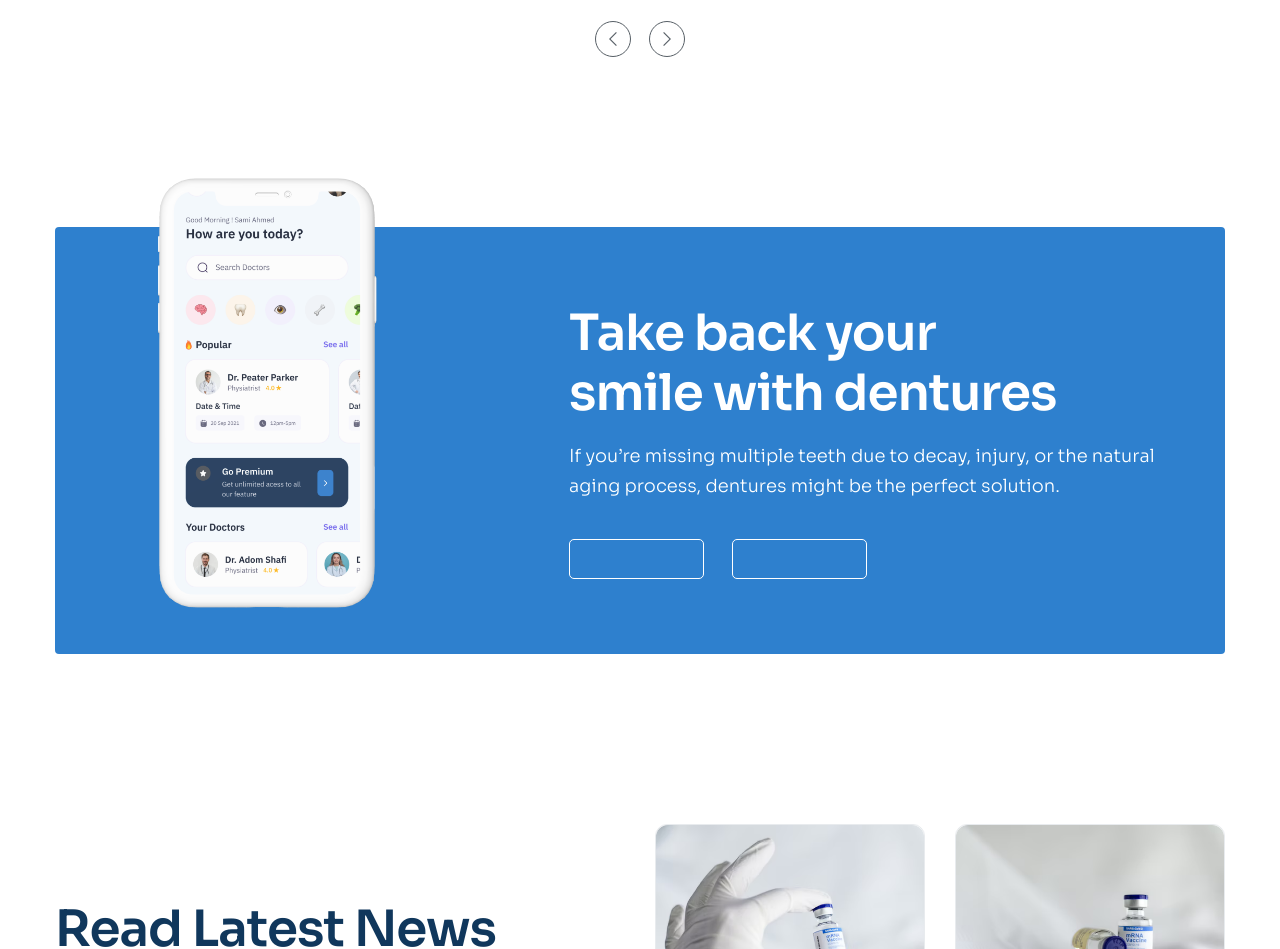
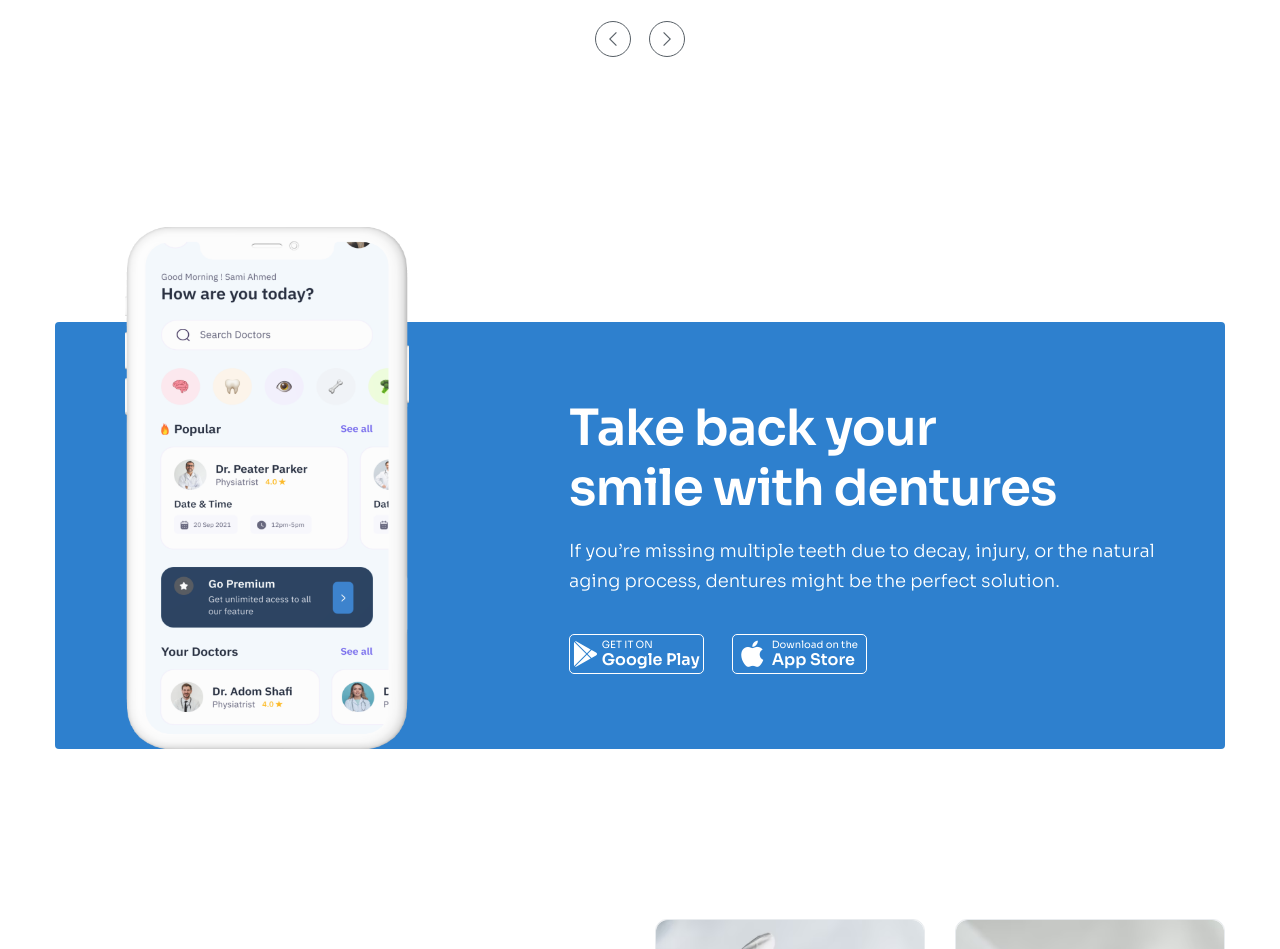
Before and after one commit to nguyenvotan1998/f8-project-3, a plain HTML site: page index.html in a window 1280 px wide. Shown: the part 4180-5129 px from the top of the page. Drawn offline with nearby package versions, Linux system fonts and the light colour scheme.

Commit message:
fix error to display install image and store icon. Done Install

```diff
--- a/assets/css/styles.css
+++ b/assets/css/styles.css
@@ -595,42 +595,39 @@ a {
 
 /* TODO: Install */
 .install {
+  width: 100%;
   display: flex;
   justify-content: center;
 }
 .install .container {
+  height: 522px;
   position: relative;
 }
-.install .container .install__wrap-img {
+.install .install__wrap-img {
+  margin-left: 70px;
   position: absolute;
-  bottom: 0;
-  left: 70px;
+  z-index: 2;
   width: 284px;
   height: 522px;
+  background-image: url("../img/install__img.png");
+  background-repeat: no-repeat;
+  background-size: 268% 122%;
+  background-position: center 50%;
 }
-.install .container .install__wrap-img .install__img {
-  width: 100%;
-  height: 100%;
-  -o-object-fit: cover;
-  object-fit: cover;
-}
-.install .container .install__wrap-content {
+.install .install__wrap-content {
+  position: absolute;
+  top: 95px;
   width: 100%;
   height: 427px;
-  padding-right: 70px;
   background-color: var(--active-bg-color);
   border-radius: 4px;
   display: flex;
   justify-content: end;
   align-items: center;
+  padding-right: 70px;
 }
-.install .container .install__wrap-content .install__content {
-  width: 586px;
-  display: flex;
-  flex-direction: column;
-  gap: 18px;
-}
-.install .container .install__wrap-content .install__content .install__title {
+
+.install__title {
   width: 489px;
   color: #fff;
   font-size: 5rem;
@@ -638,26 +635,49 @@ a {
   line-height: 60px;
   letter-spacing: -1px;
 }
-.install .container .install__wrap-content .install__content .install__desc {
+.install__desc {
+  margin-top: 18px;
+  width: 586px;
+  height: 60px;
   color: #fff;
   font-size: 1.8rem;
 }
-.install .container .install__wrap-content .install__content .install__store {
-  margin-top: 20px;
+.install__store {
+  margin-top: 38px;
   display: flex;
   gap: 28px;
 }
-.install
-  .container
-  .install__wrap-content
-  .install__content
-  .install__store
-  .store {
+.install__store .store {
   width: 135px;
   height: 40px;
+  border: 1px solid #fff;
   border-radius: 5px;
-  border: 1px solid #fff;
-  background-color: transparent;
+  display: flex;
+  align-items: center;
+  justify-content: space-evenly;
+}
+.store .left {
+  display: flex;
+  align-items: center;
+}
+.store .right {
+  display: flex;
+  flex-direction: column;
+  justify-content: center;
+  gap: 2px;
+}
+.store span {
+  color: #fff;
+}
+.store span:first-child {
+  font-weight: 400;
+  font-size: 1rem;
+  line-height: 1rem;
+}
+.store span:not(:first-child) {
+  font-weight: 600;
+  font-size: 1.6rem;
+  line-height: 1.6rem;
 }
 
 /* ----------------------------------------------------------------------- */
--- a/index.html
+++ b/index.html
@@ -295,7 +295,6 @@
     <div class="install">
       <div class="container">
         <div class="install__wrap-img">
-          <img src="./assets/img/install__img.png" alt="install__img" class="install__img" />
         </div>
         <div class="install__wrap-content">
           <div class="install__content">
@@ -306,10 +305,26 @@
             </p>
             <div class="install__store">
               <div class="install__google-play store">
-                <div class="store__logo"></div>
+                <div class="left">
+                  <svg xmlns="http://www.w3.org/2000/svg" width="25" height="26" viewBox="0 0 25 26" fill="none">
+                    <path fill-rule="evenodd" clip-rule="evenodd"
+                      d="M1.15636 0.966405C1.03824 1.23391 0.972992 1.56168 0.972992 1.94294V24.0589C0.972992 24.441 1.0383 24.7687 1.15651 25.0361L13.1904 13.0005L1.15636 0.966405ZM1.85144 25.7554C2.29751 25.9463 2.87943 25.8858 3.51399 25.5259L17.6711 17.4812L13.8975 13.7076L1.85144 25.7554ZM18.5736 16.9694L23.015 14.4459C24.412 13.6509 24.412 12.3519 23.015 11.5579L18.5714 9.03299L14.6046 13.0004L18.5736 16.9694ZM17.6696 8.52058L3.51399 0.476945C2.87947 0.11637 2.29757 0.0562049 1.85151 0.247337L13.8975 12.2933L17.6696 8.52058Z"
+                      fill="white" />
+                  </svg>
+                </div>
+                <div class="right">
+                  <span>GET IT ON</span>
+                  <span>Google Play</span>
+                </div>
               </div>
               <div class="install__app-store store">
-                <div class="store__logo"></div>
+                <div class="left">
+                  <i class="fa-brands fa-apple" style="color: #fff;font-size: 30px;"></i>
+                </div>
+                <div class="right">
+                  <span>Download on the</span>
+                  <span>App Store</span>
+                </div>
               </div>
             </div>
           </div>
```
